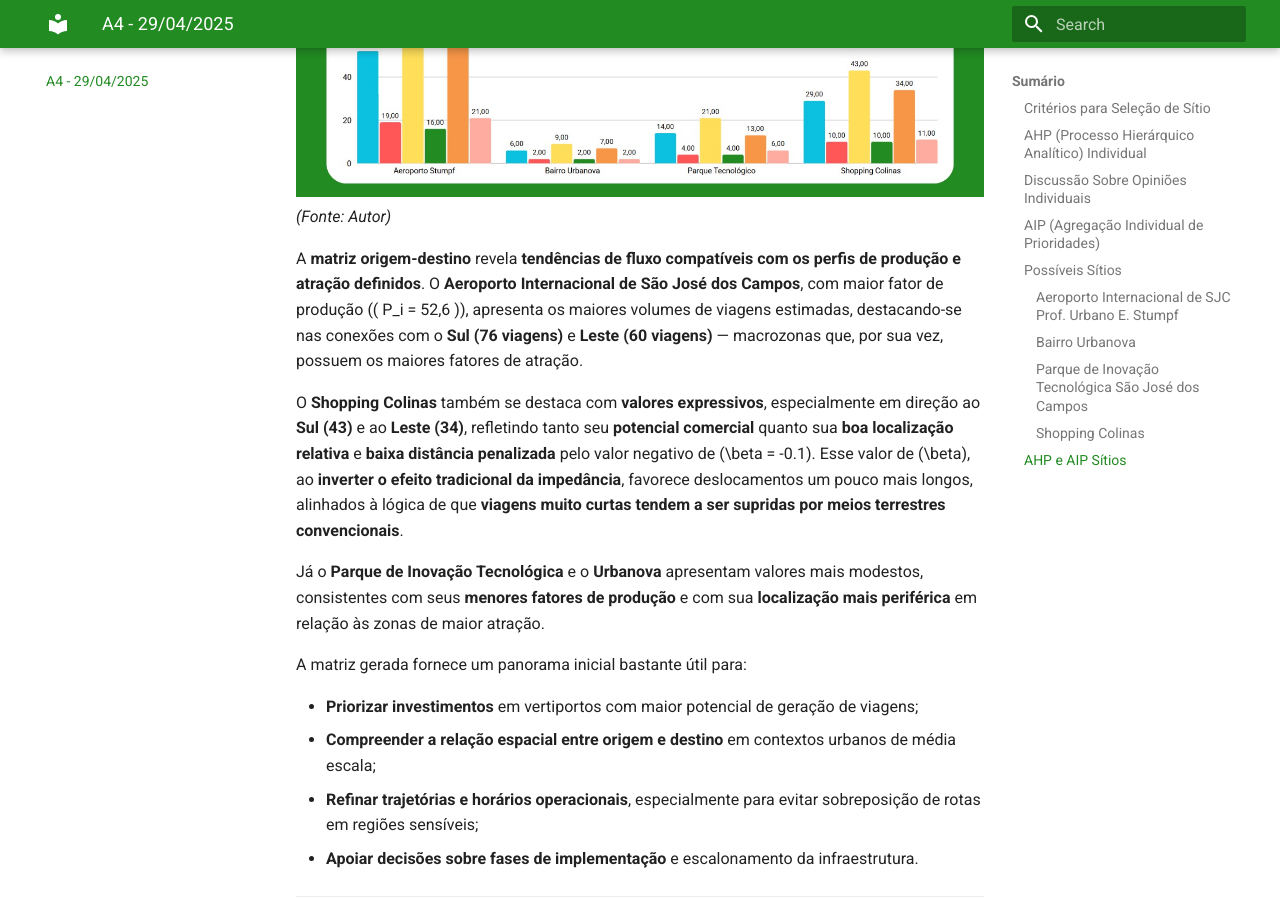
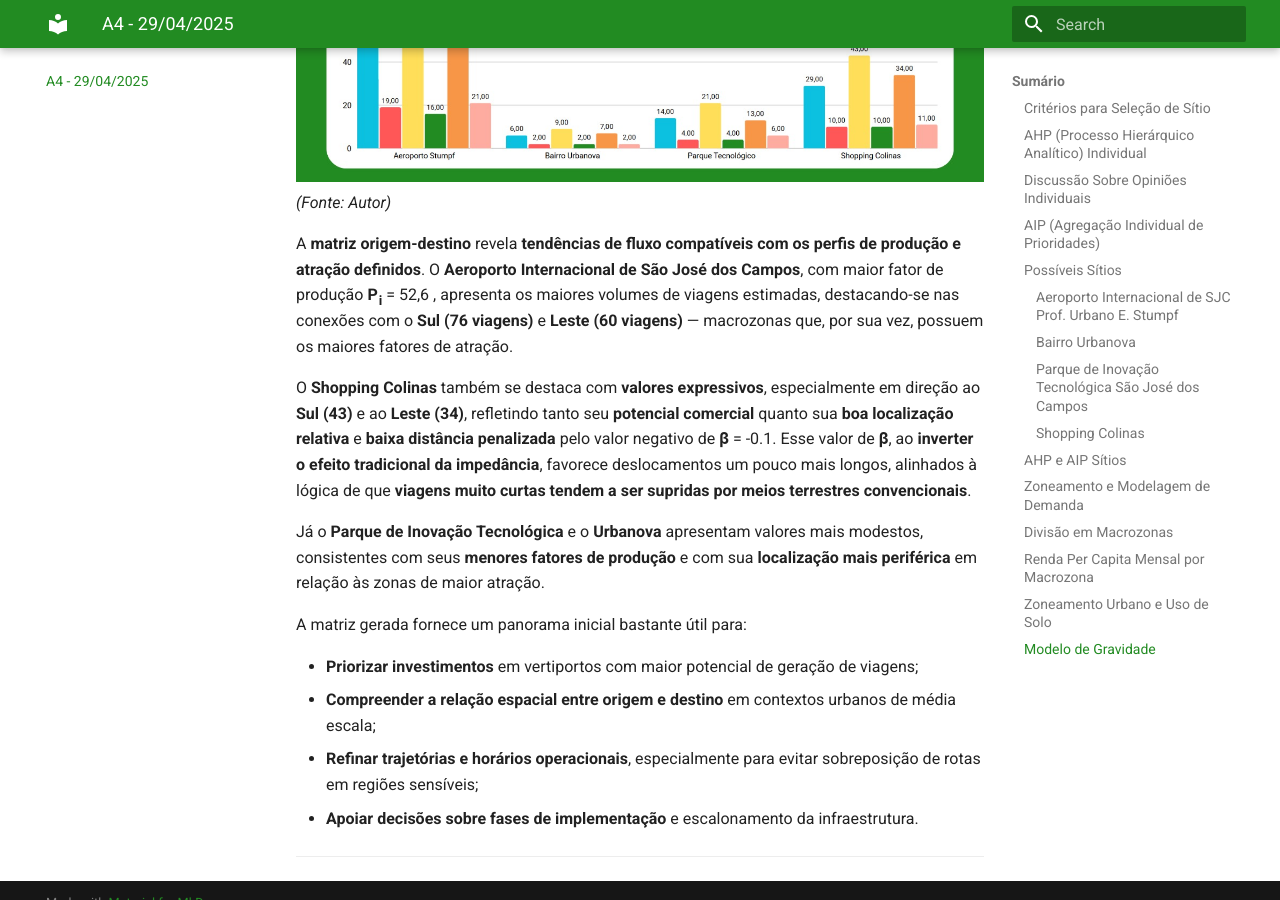
Before and after one commit to Lirucas/ProjetoTesteMkDocs, an MkDocs documentation site: the page built from docs/atv4.md, in a window 1280 px wide and 900 px high, scrolled down 15797 px. Built offline with MkDocs 1.6.1 and Material for MkDocs 9.7.7, drawn with Linux system fonts in a browser that asks for light colours.

Commit message:
Atualização mkdocs

```diff
--- a/docs/atv4.md
+++ b/docs/atv4.md
@@ -142,7 +142,7 @@ Por fim, de acordo com a **prioridade entre os critérios** e a **prioridade ent
 
 ---
 
-# **Zoneamento e Modelagem de Demanda**
+## Zoneamento e Modelagem de Demanda
 
 Para **avaliar a demanda** e realizar a **análise de viagens entre vertiportos e macrozonas**, é necessário dividir o espaço urbano em zonas de estudo e aplicar modelos que representem o comportamento de escolha dos usuários, sendo utilizados o **Modelo de Gravidade** e o **Modelo de Huff**, que permitem estimar o fluxo de viagens e a probabilidade de utilização dos vertiportos.
 
@@ -289,9 +289,9 @@ A aplicação do modelo com os parâmetros definidos resulta na **matriz origem-
 ![Figura 18 - Matriz de origem-destino entre vertiportos e macrozonas](assets/A4R1.jpg)
 *(Fonte: Autor)*
 
-A **matriz origem-destino** revela **tendências de fluxo compatíveis com os perfis de produção e atração definidos**. O **Aeroporto Internacional de São José dos Campos**, com maior fator de produção (\( P_i = 52,6 \)), apresenta os maiores volumes de viagens estimadas, destacando-se nas conexões com o **Sul (76 viagens)** e **Leste (60 viagens)** — macrozonas que, por sua vez, possuem os maiores fatores de atração.
+A **matriz origem-destino** revela **tendências de fluxo compatíveis com os perfis de produção e atração definidos**. O **Aeroporto Internacional de São José dos Campos**, com maior fator de produção **P<sub>i</sub>** = 52,6 , apresenta os maiores volumes de viagens estimadas, destacando-se nas conexões com o **Sul (76 viagens)** e **Leste (60 viagens)** — macrozonas que, por sua vez, possuem os maiores fatores de atração.
 
-O **Shopping Colinas** também se destaca com **valores expressivos**, especialmente em direção ao **Sul (43)** e ao **Leste (34)**, refletindo tanto seu **potencial comercial** quanto sua **boa localização relativa** e **baixa distância penalizada** pelo valor negativo de \(\beta = -0.1\). Esse valor de \(\beta\), ao **inverter o efeito tradicional da impedância**, favorece deslocamentos um pouco mais longos, alinhados à lógica de que **viagens muito curtas tendem a ser supridas por meios terrestres convencionais**.
+O **Shopping Colinas** também se destaca com **valores expressivos**, especialmente em direção ao **Sul (43)** e ao **Leste (34)**, refletindo tanto seu **potencial comercial** quanto sua **boa localização relativa** e **baixa distância penalizada** pelo valor negativo de **β** = -0.1. Esse valor de **β**, ao **inverter o efeito tradicional da impedância**, favorece deslocamentos um pouco mais longos, alinhados à lógica de que **viagens muito curtas tendem a ser supridas por meios terrestres convencionais**.
 
 Já o **Parque de Inovação Tecnológica** e o **Urbanova** apresentam valores mais modestos, consistentes com seus **menores fatores de produção** e com sua **localização mais periférica** em relação às zonas de maior atração.
 
```
